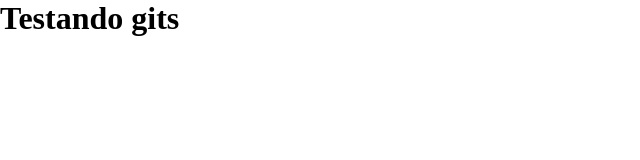
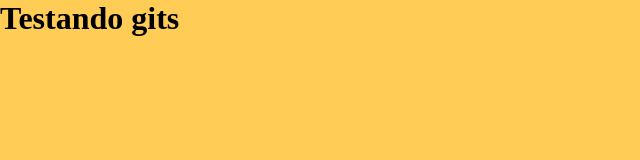
Before and after one commit to HermiloLunas/projeto1, a plain HTML site: page index.html in a window 1280 px wide. Shown: the whole page, without its empty margins (0-640 px from the left). Drawn offline with Linux system fonts and the light colour scheme.

Commit message:
modified css

```diff
--- a/css/style.css
+++ b/css/style.css
@@ -3,3 +3,6 @@
     padding: 0px;
     box-sizing: border-box;
 }
+body{
+    background-color: #ffcc55;
+}
```
